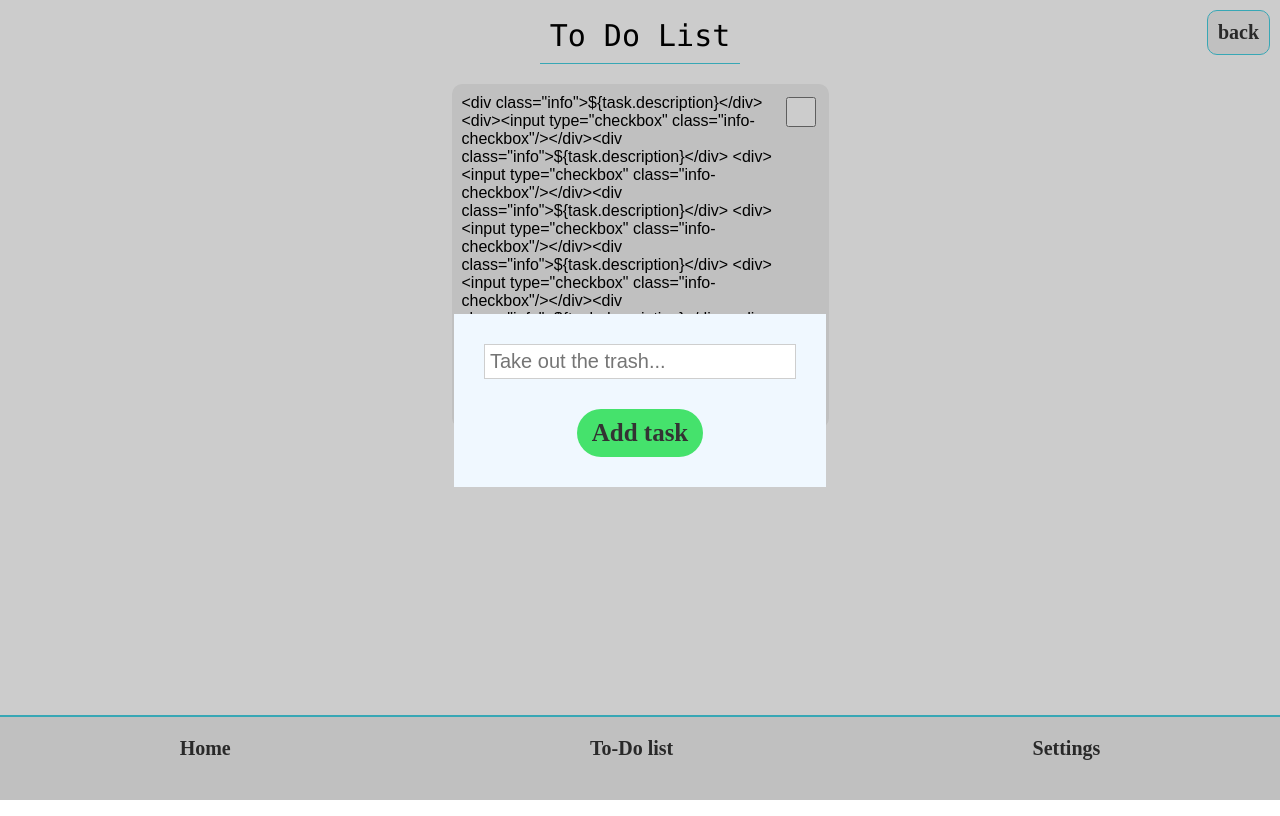
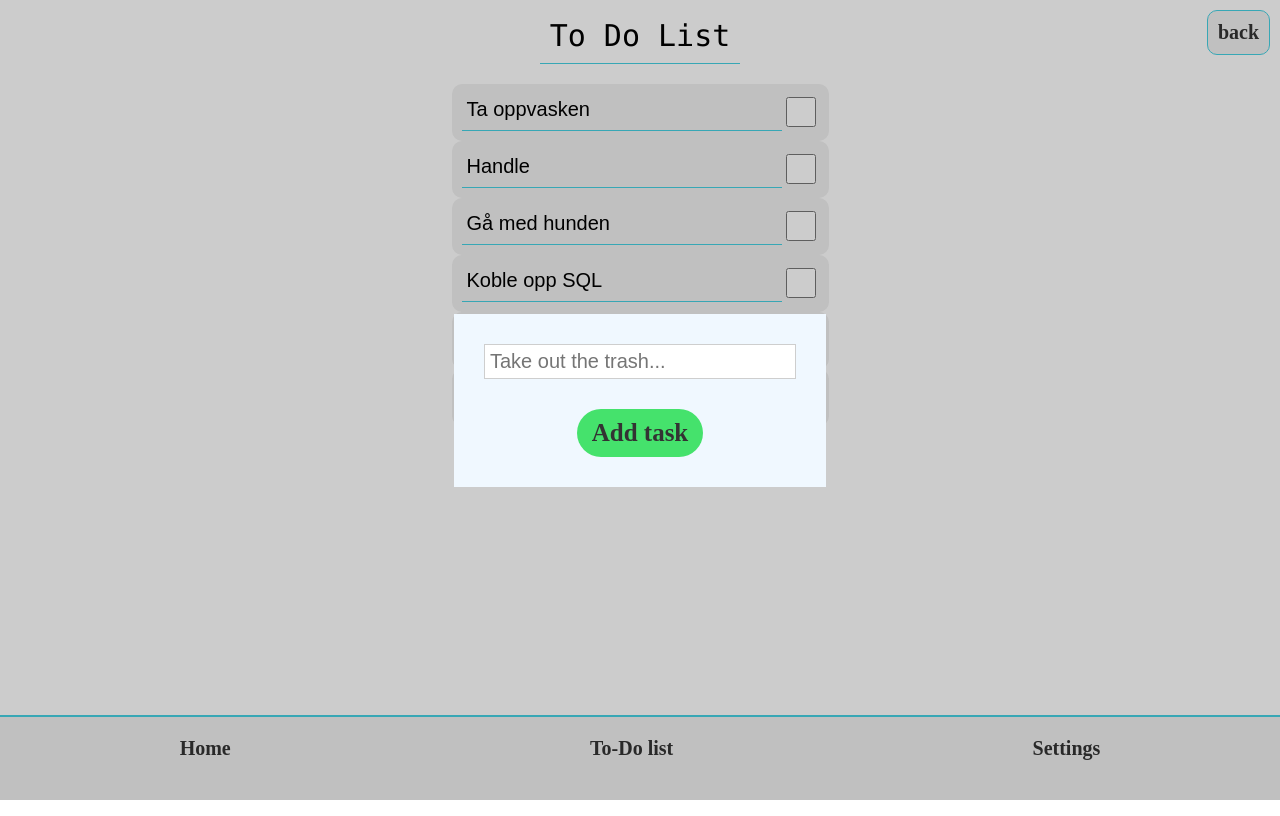
Before and after one commit to RebeckaKinn/Childsplay.vue, a Vue app: page /to-do-list in a window 1280 px wide. Both pictures are taken after a click on the button "Add task". Built offline with nearby package versions, Linux system fonts and the light colour scheme.

Commit message:
got the list to show

```diff
--- a/src/components/model-controller/td-list.js
+++ b/src/components/model-controller/td-list.js
@@ -9,11 +9,12 @@ export const UpdateList = () => {
 }
 
 export const toDoList = () => {
-    let output = '';
-    DB_toDoList.forEach(task => {
-        output += '<div class="info">${task.description}</div> <div><input type="checkbox" class="info-checkbox"/></div>';
-    });
-    return output;
+    // let output = '';
+    // DB_toDoList.forEach(task => {
+    //     output += `<div class="info">${task.description}</div> <div><input type="checkbox" class="info-checkbox"/></div>`;
+    // });
+    // return output;
+    return DB_toDoList;
 }
 
 //dummy DB::
--- a/src/main.js
+++ b/src/main.js
@@ -1,5 +1,6 @@
 import './main.css'
 import './Chooser.css';
+import './todo.css'
 import { createApp } from 'vue'
 import App from './App.vue'
 
--- a/src/pages/Todo-Page.vue
+++ b/src/pages/Todo-Page.vue
@@ -11,9 +11,13 @@ export default {
     return {
       triggers,
       TogglePopUp,
-      toDoList
+      toDoList: []
     }
   },
+
+  mounted() {
+        this.toDoList = toDoList();
+    },
 
    components: {
      FooterMenu,
@@ -34,9 +38,9 @@ export default {
     </header>
 
     <main class="todo-main">
-        <section class="todo-grid">
-                {{ toDoList() }}
-                <div><input type="checkbox" class="info-checkbox"/></div>
+        <section class="todo-grid" v-for="task in toDoList" :key="task.id">
+                <div class="info">{{ task.description }}</div>
+                <div><input type="checkbox" class="info-checkbox" /></div>
         </section>
     <div class="todo-button-link">
 
@@ -59,53 +63,3 @@ export default {
         <FooterMenu/>
     </footer>
 </template>
-
-
-<style scoped>
-.todo-button-link{
-    display: flex;
-    flex-direction: column;
-    align-items: center;
-    justify-content: center;
-}
-.todo-button-link .todo-add-task-button{
-    font-family: Century Gothic;
-    cursor: pointer;
-    text-decoration: none;
-    font-weight: bold;
-    margin-top: 10px;
-    background-color: #45d0e2;
-    padding: 7px;
-    padding-left: 15px;
-    padding-right: 15px;
-    border-radius: 30px;
-    font-size: 18px;
-    color: #333;
-}
-.todo-main{
-    margin-top: 20px;
-}
-.todo-grid{
-    display: grid;
-    background-color: #f0f0f0;
-    border-radius: 10px;
-    padding: 10px;
-    grid-template-columns: 320px auto;
-    grid-template-rows: auto;
-    grid-template-areas:
-        'info checkbox';
-}
-.todo-grid .info{
-    grid-area: info;
-    font-size: 20px;
-    border-bottom: 1px solid #45d0e2;
-    padding-left: 5px;
-    padding-top: 4px;
-}
-.todo-grid .info-checkbox{
-    grid-area: checkbox;
-    justify-self: center;
-    height: 30px;
-    width: 30px;
-}
-</style>
--- /dev/null
+++ b/src/todo.css
@@ -0,0 +1,46 @@
+.todo-button-link{
+    display: flex;
+    flex-direction: column;
+    align-items: center;
+    justify-content: center;
+}
+.todo-button-link .todo-add-task-button{
+    font-family: Century Gothic;
+    cursor: pointer;
+    text-decoration: none;
+    font-weight: bold;
+    margin-top: 10px;
+    background-color: #45d0e2;
+    padding: 7px;
+    padding-left: 15px;
+    padding-right: 15px;
+    border-radius: 30px;
+    font-size: 18px;
+    color: #333;
+}
+.todo-main{
+    margin-top: 20px;
+}
+.todo-grid{
+    display: grid;
+    background-color: #f0f0f0;
+    border-radius: 10px;
+    padding: 10px;
+    grid-template-columns: 320px auto;
+    grid-template-rows: auto;
+    grid-template-areas:
+        'info checkbox';
+}
+.info{
+    grid-area: info;
+    font-size: 20px;
+    border-bottom: 1px solid #45d0e2;
+    padding-left: 5px;
+    padding-top: 4px;
+}
+.info-checkbox{
+    grid-area: checkbox;
+    justify-self: center;
+    height: 30px;
+    width: 30px;
+}
```
